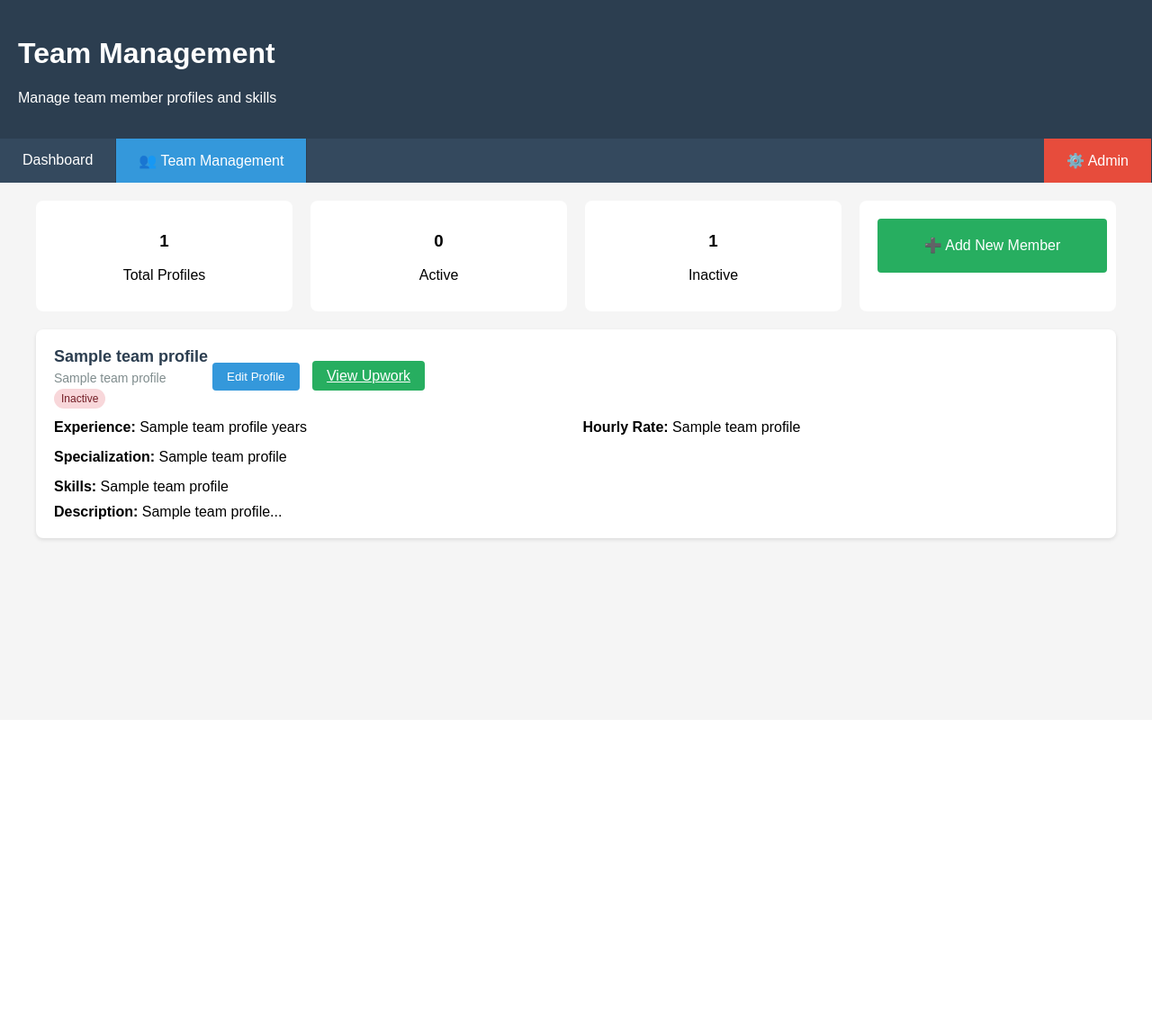
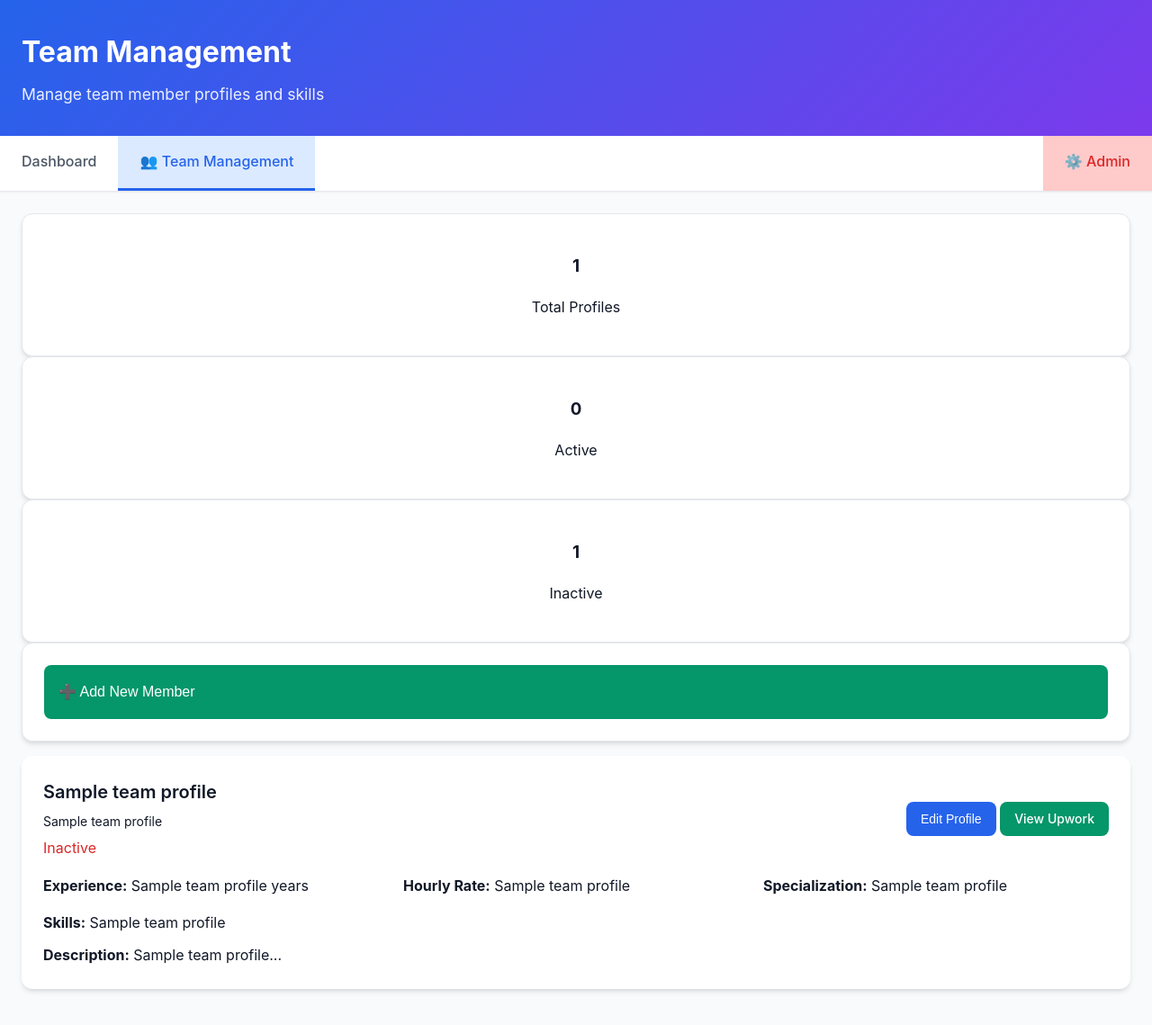
Before and after one commit to mady202220/MindWork, a Flask app: page /team-management in a window 1280 px wide. Shown: the whole page at 90% size. Before the commit the page ends 603 px from the top, so only its background shows below. Run offline with Flask 3, Linux system fonts and the light colour scheme; the visitor is signed in with stand-in values (Sample User, id 1); a database or web service that is not in the repository returns one stand-in record (values such as "Sample title"); some libraries are stand-ins or nearby versions.

Commit message:
Standardize header colors across all pages using consistent brand styling

```diff
--- a/templates/enriched_jobs.html
+++ b/templates/enriched_jobs.html
@@ -7,9 +7,7 @@
     <link href="https://fonts.googleapis.com/css2?family=Inter:wght@400;500;600;700&display=swap" rel="stylesheet">
     <link rel="stylesheet" href="/static/css/brand.css">
     <style>
-        .enriched-header {
-            background: linear-gradient(135deg, var(--success-green) 0%, var(--primary-blue) 100%);
-        }
+
 
         .job-card {
             background: white;
@@ -178,7 +176,7 @@
     </style>
 </head>
 <body>
-    <div class="header enriched-header">
+    <div class="header">
         <h1>✅ Enriched Jobs</h1>
         <p>Jobs with complete client contact information ready for outreach</p>
     </div>
--- a/templates/rss_jobs.html
+++ b/templates/rss_jobs.html
@@ -18,7 +18,7 @@
         .enrichment-form { display: grid; grid-template-columns: 1fr 1fr; gap: 16px; margin: 16px 0; }
         .enrichment-form .form-group { margin: 0; }
         .enrichment-form .form-group.full-width { grid-column: 1 / -1; }
-        .enrichment-form input, .enrichment-form select { width: 100%; padding: 12px; border: 2px solid var(--border-light); border-radius: 8px; font-size: 14px; }
+        .enrichment-form input, .enrichment-form select { width: 100%; padding: 12px; border: 2px solid #e2e8f0; border-radius: 8px; font-size: 14px; box-sizing: border-box; }
         .enrichment-form input:focus, .enrichment-form select:focus { outline: none; border-color: var(--primary); }
         .enrichment-form label { display: block; margin-bottom: 6px; font-weight: 500; color: var(--text-primary); }
         .stats { display: flex; gap: 20px; margin-bottom: 24px; }
--- a/templates/team_management.html
+++ b/templates/team_management.html
@@ -2,36 +2,16 @@
 <html>
 <head>
     <title>Team Management - MindWork</title>
+    <link rel="stylesheet" href="/static/css/brand.css">
     <style>
-        body { font-family: Arial, sans-serif; margin: 0; background: #f5f5f5; }
-        .header { background: #2c3e50; color: white; padding: 20px; }
-        .nav-tabs { background: #34495e; padding: 0; margin: 0; display: flex; }
-        .nav-tab { padding: 15px 25px; color: white; text-decoration: none; border-right: 1px solid #2c3e50; }
-        .nav-tab:hover { background: #2c3e50; }
-        .nav-tab.active { background: #3498db; }
-        .admin-tab { margin-left: auto; background: #e74c3c; }
-        .container { max-width: 1200px; margin: 20px auto; padding: 0 20px; }
-        .profile-card { background: white; padding: 20px; margin: 10px 0; border-radius: 8px; box-shadow: 0 2px 4px rgba(0,0,0,0.1); }
-        .profile-header { display: flex; justify-content: between; align-items: center; margin-bottom: 15px; }
-        .profile-name { font-size: 18px; font-weight: bold; color: #2c3e50; }
-        .profile-title { color: #7f8c8d; font-size: 14px; margin: 5px 0; }
-        .profile-meta { display: grid; grid-template-columns: 1fr 1fr; gap: 15px; margin: 15px 0; }
-        .btn { padding: 8px 16px; border: none; border-radius: 4px; cursor: pointer; margin: 5px; }
-        .btn-primary { background: #3498db; color: white; }
-        .btn-success { background: #27ae60; color: white; }
-        .btn-warning { background: #f39c12; color: white; }
-        .btn-danger { background: #e74c3c; color: white; }
-        .btn:hover { opacity: 0.8; }
-        .edit-form { display: none; background: #f8f9fa; padding: 15px; margin: 10px 0; border-radius: 4px; }
-        .form-group { margin: 10px 0; }
-        .form-group label { display: block; margin-bottom: 5px; font-weight: bold; }
-        .form-group input, .form-group textarea, .form-group select { width: 100%; padding: 8px; border: 1px solid #ddd; border-radius: 4px; }
-        .form-group textarea { height: 80px; resize: vertical; }
-        .status-badge { padding: 4px 8px; border-radius: 12px; font-size: 12px; }
-        .status-active { background: #d4edda; color: #155724; }
-        .status-inactive { background: #f8d7da; color: #721c24; }
-        .stats { display: flex; gap: 20px; margin-bottom: 20px; }
-        .stat-card { background: white; padding: 15px; border-radius: 8px; text-align: center; flex: 1; }
+        .profile-card { background: white; padding: 24px; margin: 16px 0; border-radius: 12px; box-shadow: var(--shadow-md); border: 1px solid var(--border-light); }
+        .profile-header { display: flex; justify-content: space-between; align-items: center; margin-bottom: 16px; }
+        .profile-name { font-size: 20px; font-weight: 600; color: var(--text-primary); }
+        .profile-title { color: var(--text-secondary); font-size: 14px; margin: 6px 0; }
+        .profile-meta { display: grid; grid-template-columns: 1fr 1fr 1fr; gap: 16px; margin: 16px 0; }
+        .edit-form { display: none; background: var(--bg-tertiary); padding: 20px; margin: 16px 0; border-radius: 8px; }
+        .status-active { background: var(--success-light); color: var(--success-green); }
+        .status-inactive { background: var(--danger-light); color: var(--danger-red); }
     </style>
 </head>
 <body>
```
